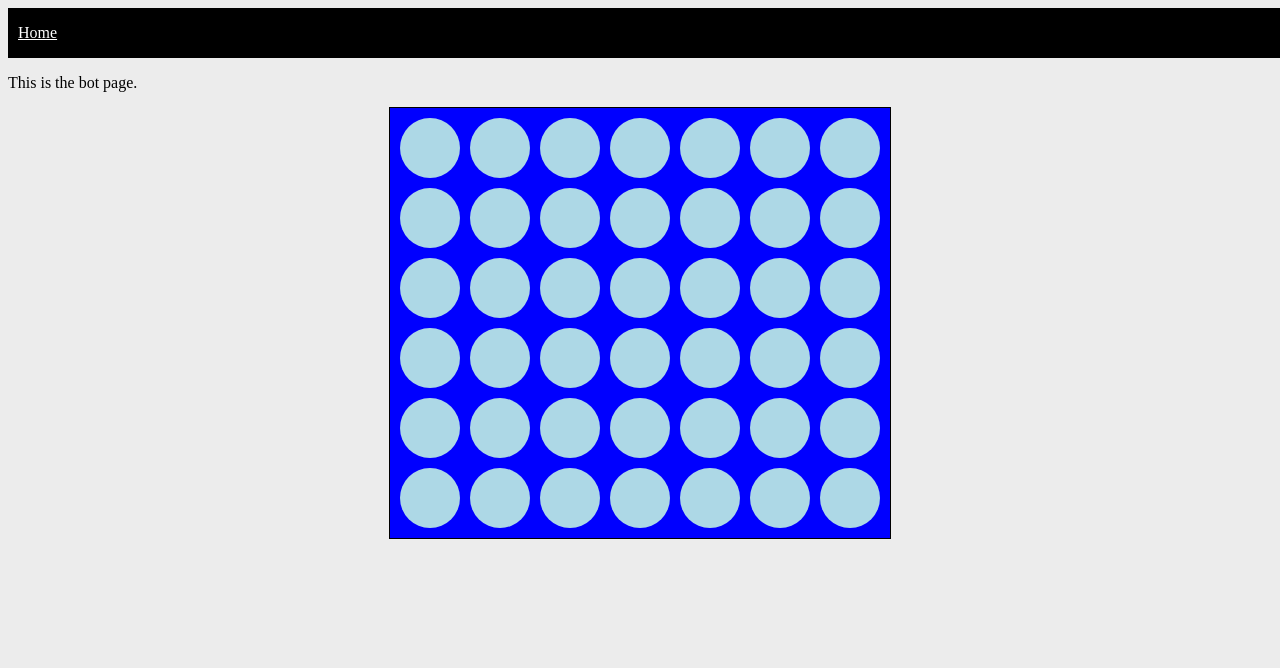
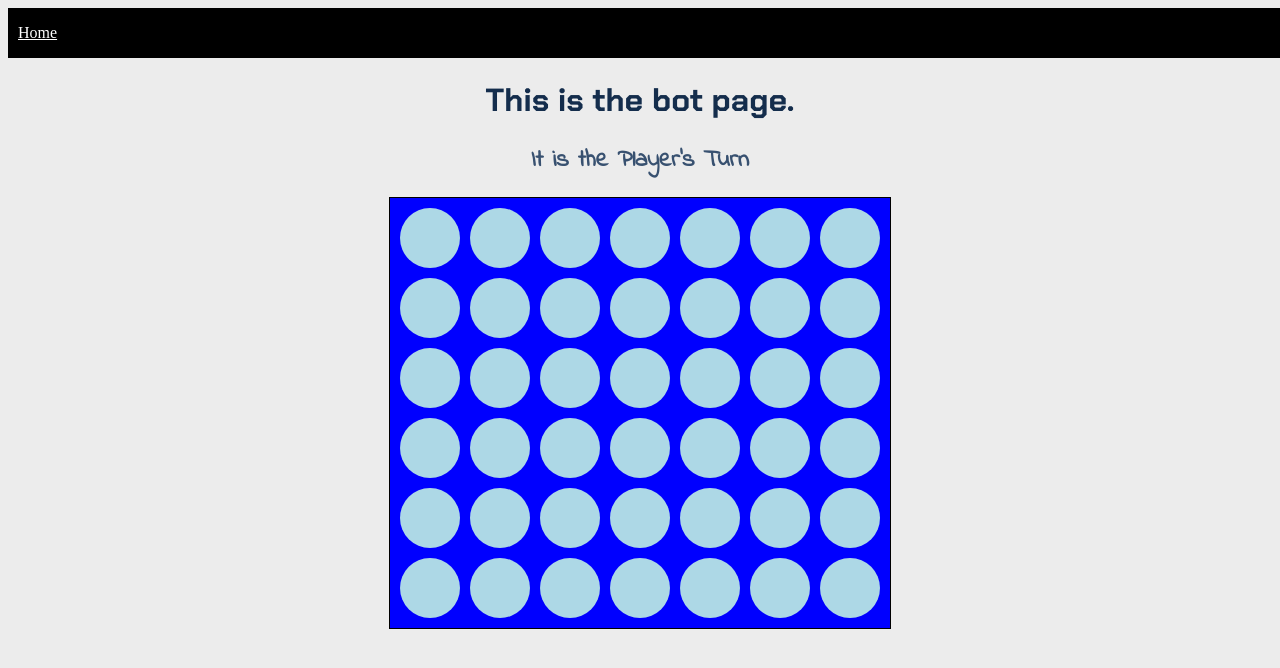
Before and after one commit to tikkikkit21/Connect4AI, a React (Vite) app in the folder frontend/: page /player-v-bot in a window 1280 px wide. Shown: the top 668 px of the page. Built offline with nearby package versions, Linux system fonts and the light colour scheme.

Commit message:
finished (#21)
Co-authored-by: Louis Zhang <louiszhang@Louiss-MacBook-Air.local>

```diff
--- a/frontend/src/components/BotPage.jsx
+++ b/frontend/src/components/BotPage.jsx
@@ -1,12 +1,23 @@
-import Header from './Header.jsx'
-import Board from './Board.jsx'
+import Header from './Header.jsx';
+import { useState } from 'react';
+import Board from './Board.jsx';
 
 function BotPage() {
+    const [string, setString] = useState("It is the Player's Turn")
+    const handleTurnChange = (turn) => {
+        if (turn % 2 === 0) {
+            setString("It is the Player's Turn");
+        }
+        else {
+            setString("The AI is Taking its Turn...");
+        }
+    }
     return (
         <div>
             <Header />
-            <p>This is the bot page.</p>
-            <Board gameMode={"pve"} onTurn={() => {}}/>
+            <h1>This is the bot page.</h1>
+            <h2>{string}</h2>
+            <Board gameMode={"pve"} onTurn={handleTurnChange}/>
         </div>
     )
 }
```
